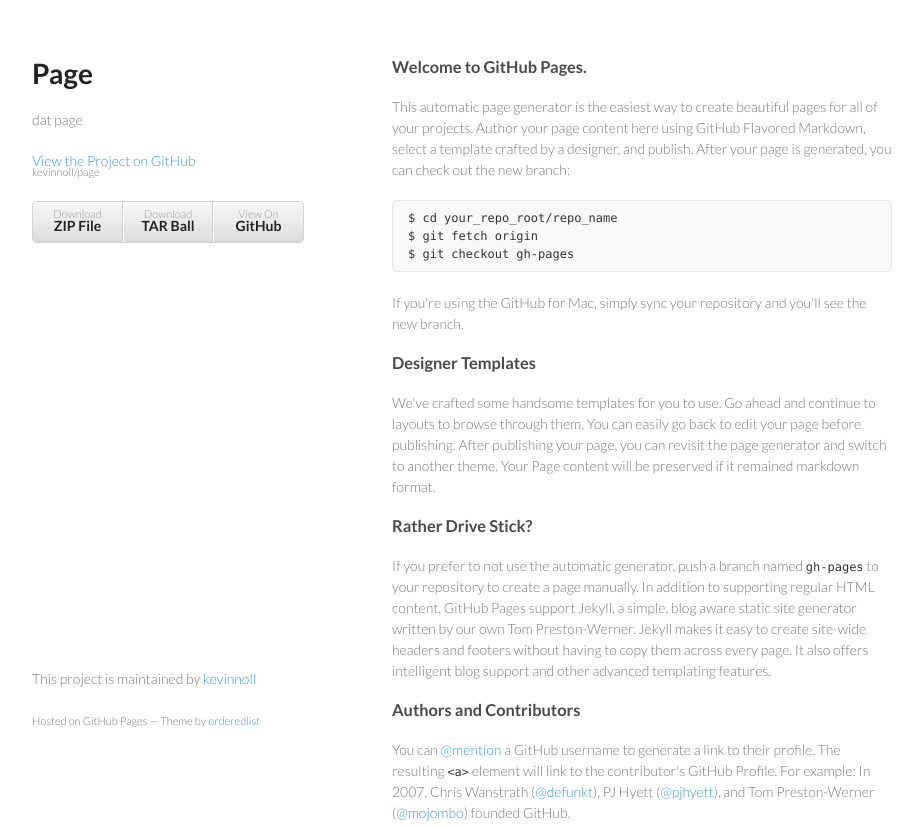
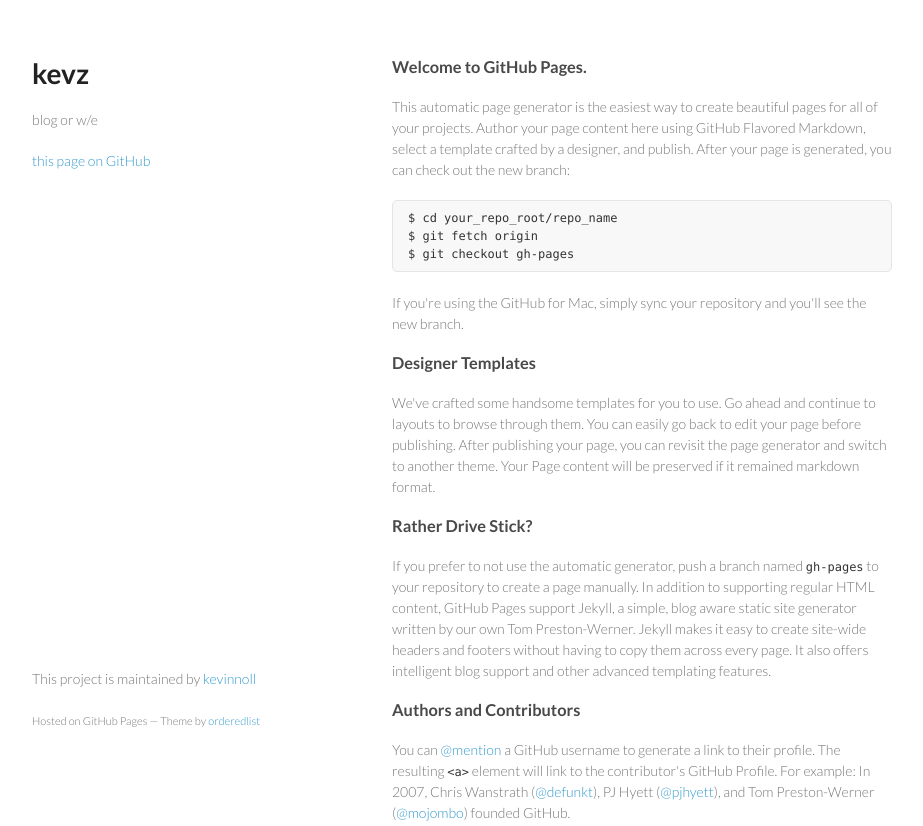
Before and after one commit to kevinnoll/page, a plain HTML site: page index.html in a window 1280 px wide. Shown: the top 826 px of the page, without its empty margins (178-1101 px from the left). Drawn offline with Linux system fonts and the light colour scheme.

Commit message:
changed headers

```diff
--- a/index.html
+++ b/index.html
@@ -3,7 +3,7 @@
   <head>
     <meta charset="utf-8">
     <meta http-equiv="X-UA-Compatible" content="chrome=1">
-    <title>Page by kevinnoll</title>
+    <title>kevz.de</title>
 
     <link rel="stylesheet" href="stylesheets/styles.css">
     <link rel="stylesheet" href="stylesheets/pygment_trac.css">
@@ -15,17 +15,9 @@
   <body>
     <div class="wrapper">
       <header>
-        <h1>Page</h1>
-        <p>dat page</p>
-
-        <p class="view"><a href="https://github.com/kevinnoll/page">View the Project on GitHub <small>kevinnoll/page</small></a></p>
-
-
-        <ul>
-          <li><a href="https://github.com/kevinnoll/page/zipball/master">Download <strong>ZIP File</strong></a></li>
-          <li><a href="https://github.com/kevinnoll/page/tarball/master">Download <strong>TAR Ball</strong></a></li>
-          <li><a href="https://github.com/kevinnoll/page">View On <strong>GitHub</strong></a></li>
-        </ul>
+        <h1>kevz</h1>
+        <p>blog or w/e</p>
+        <p class="view"><a href="https://github.com/kevinnoll/page">this page on GitHub<small></small></a></p>
       </header>
       <section>
         <h3>
```
